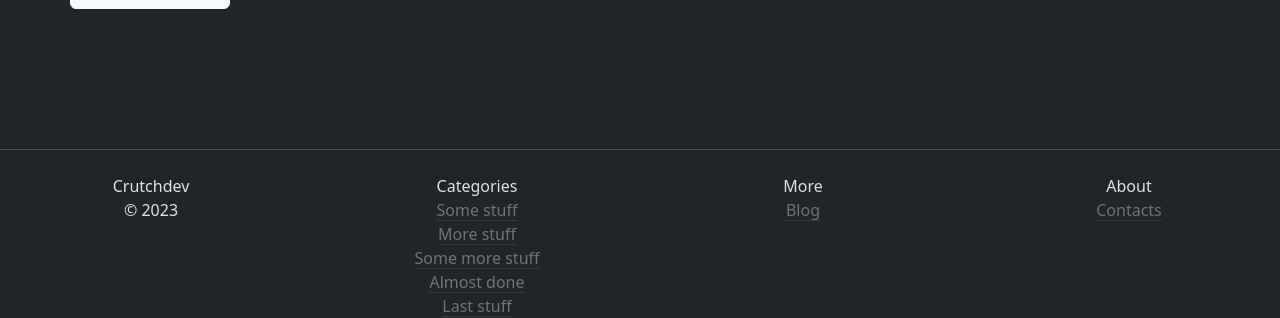
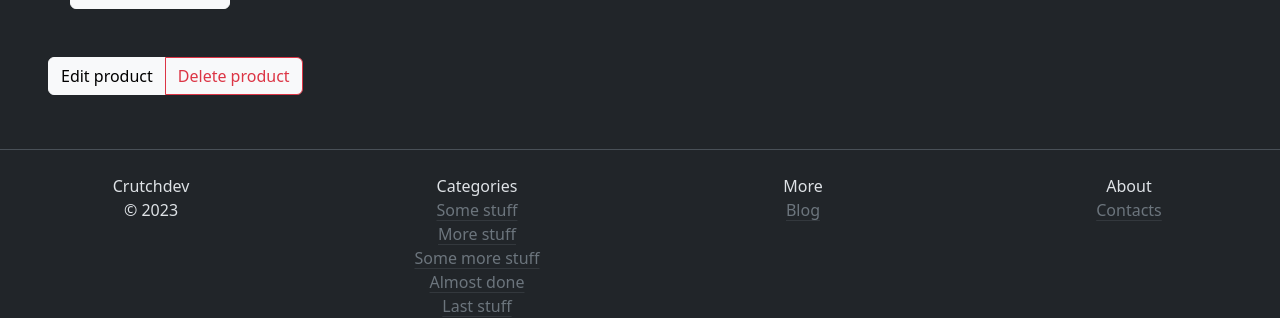
Before and after one commit to gNipled/Django_HW_project, a Django app: page /product/1/ in a window 1280 px wide. Shown: the part 482-800 px from the top of the page. Run offline with Django 4.2, Linux system fonts and the light colour scheme; tables that the repository leaves empty hold one stand-in row (values such as "Sample post"); some libraries are stand-ins or nearby versions.

Commit message:
HW 22.1 task 1 complited

```diff
--- a/catalog/templates/catalog/home.html
+++ b/catalog/templates/catalog/home.html
@@ -15,4 +15,9 @@
       </div>
     {% endfor %}
   </div>
+  <div class="row">
+    <div class="col-12 mb-5">
+      <a class="btn btn-light" href="{% url 'catalog:product_create' %}"> Create new product </a>
+    </div>
+  </div>
 {% endblock %}
--- a/catalog/templates/catalog/product_detail.html
+++ b/catalog/templates/catalog/product_detail.html
@@ -14,4 +14,14 @@
     <button type="button" style="width: 10rem;" class="btn btn-light">${{ object.price }}</button>
   </div>
 </div>
+<div class="row">
+  <div class="col-3 m-5">
+    <div class="btn-group">
+      <a href="{% url 'catalog:product_update' object.pk %}"
+         class="btn btn-light">Edit product</a>
+      <a href="{% url 'catalog:product_delete' object.pk %}"
+         class="btn btn-light btn-outline-danger">Delete product</a>
+    </div>
+  </div>
+</div>
 {% endblock %}
--- a/catalog/urls.py
+++ b/catalog/urls.py
@@ -2,7 +2,7 @@ from django.urls import path
 
 from catalog.apps import CatalogConfig
 from catalog.views import HomeListView, contacts, ProductDetailView, BlogCreateView, BlogListView, BlogDetailView, \
-    BlogUpdateView, BlogDeleteView
+    BlogUpdateView, BlogDeleteView, ProductCreateView, ProductUpdateView, ProductDeleteView
 
 app_name = CatalogConfig.name
 
@@ -10,6 +10,9 @@ urlpatterns = [
     path('', HomeListView.as_view(), name='home'),
     path('contacts', contacts, name='contacts'),
     path('product/<int:pk>/', ProductDetailView.as_view(), name='product'),
+    path('product/create', ProductCreateView.as_view(), name='product_create'),
+    path('product/<int:pk>/update', ProductUpdateView.as_view(), name='product_update'),
+    path('product/<int:pk>/delete', ProductDeleteView.as_view(), name='product_delete'),
     path('blog/create/', BlogCreateView.as_view(), name='blog_create'),
     path('blog/', BlogListView.as_view(), name='blog_list'),
     path('blog/edit/<int:pk>/', BlogUpdateView.as_view(), name='blog_edit'),
--- a/catalog/views.py
+++ b/catalog/views.py
@@ -3,6 +3,7 @@ from django.urls import reverse_lazy, reverse
 from django.utils.text import slugify
 from django.views.generic import ListView, DetailView, CreateView, DeleteView, UpdateView
 
+from catalog.forms import ProductForm
 from catalog.models import Product, Category, Blog
 
 
@@ -37,6 +38,23 @@ def contacts(request):
 
 class ProductDetailView(DetailView):
     model = Product
+
+
+class ProductCreateView(CreateView):
+    model = Product
+    form_class = ProductForm
+    success_url = reverse_lazy('catalog:home')
+
+
+class ProductUpdateView(UpdateView):
+    model = Product
+    form_class = ProductForm
+    success_url = reverse_lazy('catalog:home')
+
+
+class ProductDeleteView(DeleteView):
+    model = Product
+    success_url = reverse_lazy('catalog:home')
 
 
 class BlogCreateView(CreateView):
```
Also changed, not shown: catalog/forms.py (added, +26 -0 lines), catalog/templates/catalog/product_confirm_delete.html (added, +24 -0 lines), catalog/templates/catalog/product_form.html (added, +17 -0 lines).
